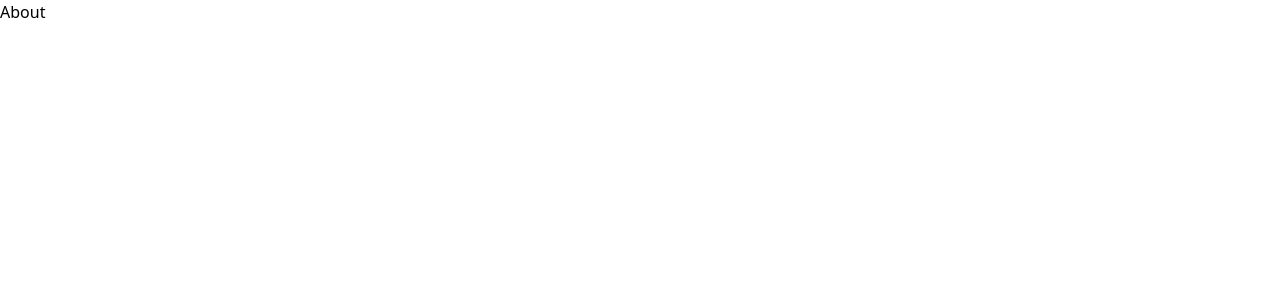
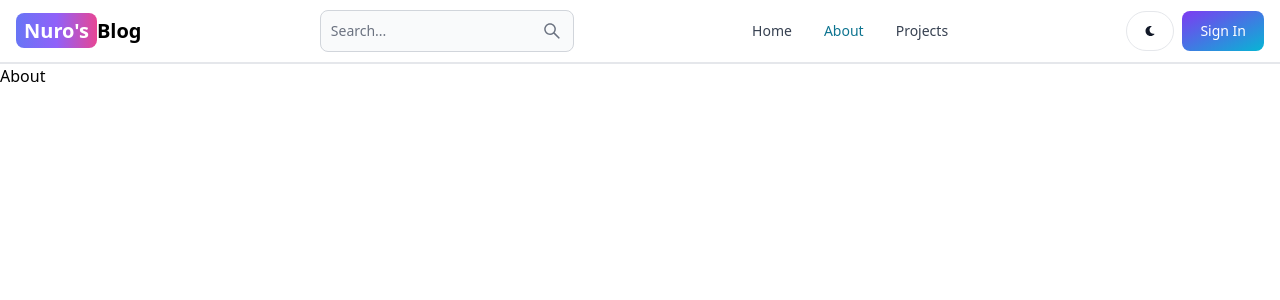
Before and after one commit to DilaNurfadila/mern-blog, a React (Vite) app in the folder client/: page /about in a window 1280 px wide. Shown: the top 300 px of the page. Built offline with nearby package versions, Linux system fonts and the light colour scheme.

Commit message:
create the header section

```diff
--- a/client/package.json
+++ b/client/package.json
@@ -10,8 +10,10 @@
     "preview": "vite preview"
   },
   "dependencies": {
+    "flowbite-react": "^0.7.2",
     "react": "^18.2.0",
     "react-dom": "^18.2.0",
+    "react-icons": "^5.0.1",
     "react-router-dom": "^6.21.3"
   },
   "devDependencies": {
--- a/client/src/App.jsx
+++ b/client/src/App.jsx
@@ -6,11 +6,13 @@
 import About from "./pages/About";
 import SignUp from "./pages/SignUp";
 import SignIn from "./pages/SignIn";
+import Header from "./components/Header";
 
 export default function App() {
   return (
     // Routing
     <BrowserRouter>
+    <Header />
       <Routes>
         <Route path="/" element={<Home />} />
         <Route path="/about" element={<About />} />
--- /dev/null
+++ b/client/src/components/Header.jsx
@@ -0,0 +1,52 @@
+import { Button, Navbar, TextInput } from "flowbite-react";
+import { Link, useLocation } from "react-router-dom";
+import { AiOutlineSearch } from "react-icons/ai";
+import { FaMoon } from "react-icons/fa";
+
+export default function Header() {
+  const path = useLocation().pathname;
+  return (
+    <Navbar className="border-b-2">
+      <Link
+        to="/"
+        className="self-center whitespace-nowrap text-sm sm:text-xl font-semibold dark:text-white"
+      >
+        <span className="px-2 py-1 bg-gradient-to-r from-indigo-500 via-purple-500 to-pink-500 rounded-lg text-white">
+          Nuro&apos;s
+        </span>
+        Blog
+      </Link>
+      <form>
+        <TextInput
+          type="text"
+          placeholder="Search..."
+          rightIcon={AiOutlineSearch}
+          className="hidden lg:inline"
+        />
+      </form>
+      <Button className="w-12 h-10 lg:hidden" color="gray" pill>
+        <AiOutlineSearch />
+      </Button>
+      <div className="flex gap-2 md:order-2">
+        <Button className="w-12 h-10 hidden sm:inline" color="gray" pill>
+          <FaMoon />
+        </Button>
+        <Link to="/sign-in">
+          <Button gradientDuoTone="purpleToBlue">Sign In</Button>
+        </Link>
+        <Navbar.Toggle />
+      </div>
+      <Navbar.Collapse>
+        <Navbar.Link active={path === "/"} as={"div"}>
+          <Link to="/">Home</Link>
+        </Navbar.Link>
+        <Navbar.Link active={path === "/about"} as={"div"}>
+          <Link to="/about">About</Link>
+        </Navbar.Link>
+        <Navbar.Link active={path === "/projects"} as={"div"}>
+          <Link to="/projects">Projects</Link>
+        </Navbar.Link>
+      </Navbar.Collapse>
+    </Navbar>
+  );
+}
--- a/client/tailwind.config.js
+++ b/client/tailwind.config.js
@@ -1,8 +1,12 @@
 /** @type {import('tailwindcss').Config} */
 export default {
-  content: ["./index.html", "./src/**/*.{js,ts,jsx,tsx}"],
+  content: [
+    "./index.html",
+    "./src/**/*.{js,ts,jsx,tsx}",
+    'node_modules/flowbite-react/lib/esm/**/*.js',
+  ],
   theme: {
     extend: {},
   },
-  plugins: [],
+  plugins: [require('flowbite/plugin'),],
 };
```
Also changed, not shown: 1 other file (tests, documents, lock files or other folders).
